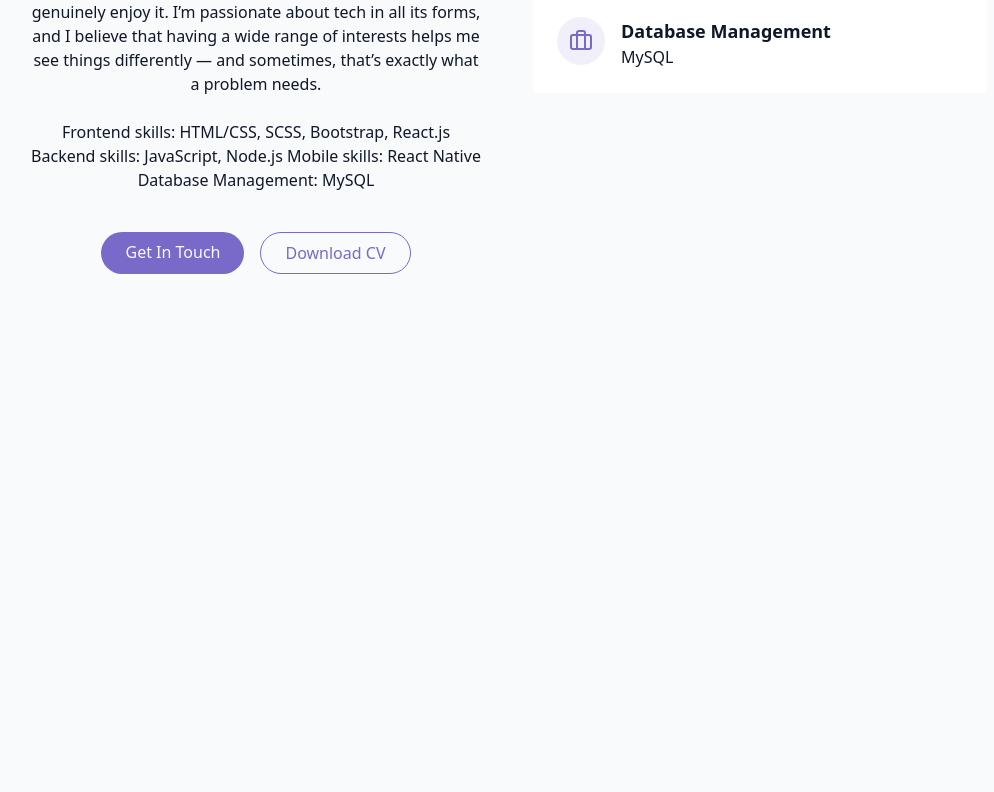
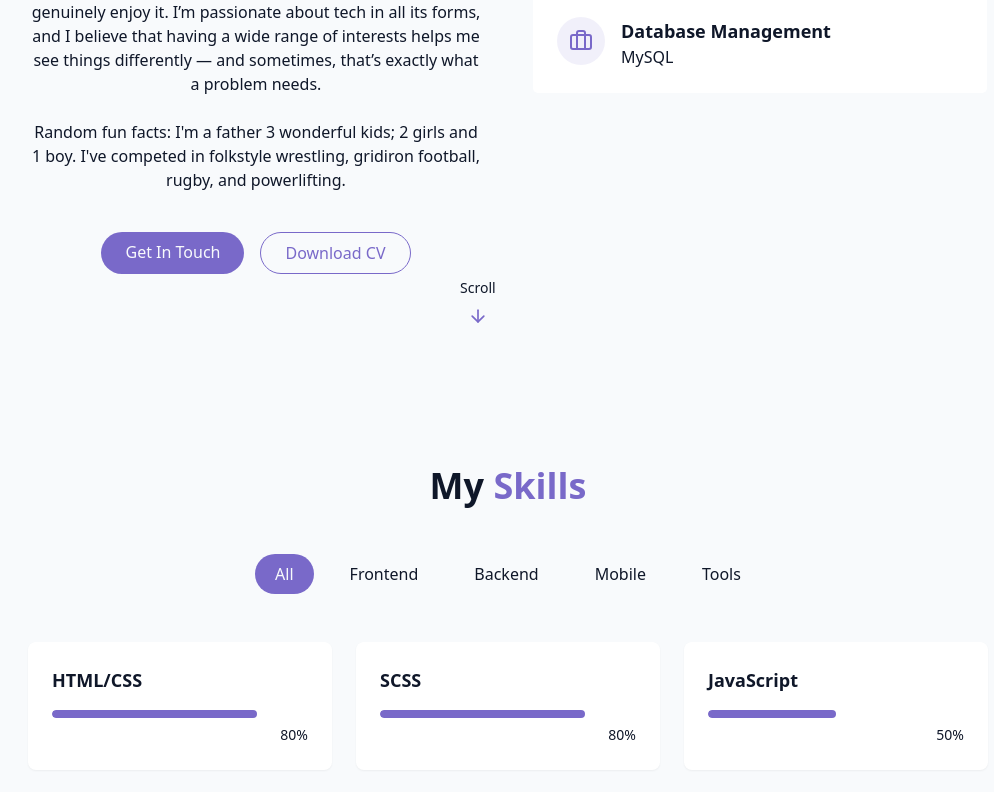
Before and after one commit to Tuitupou/seleti_portfolio, a React (Vite) app: page / in a window 1280 px wide. Shown: the part 1448-2240 px from the top of the page, without its empty margins (132-1126 px from the left). Before the commit the page ends 1818 px from the top, so only its background shows below. Built offline with nearby package versions, Linux system fonts and the light colour scheme.

Commit message:
Added Skills Section

```diff
--- a/src/components/AboutSection.jsx
+++ b/src/components/AboutSection.jsx
@@ -1,5 +1,6 @@
 import { Briefcase, Code, User } from "lucide-react";
 import React from "react";
+import { ArrowDown } from "lucide-react";
 
 export const AboutSection = () => {
     return (
@@ -27,10 +28,7 @@
                         </p>
 
                         <p className="text-muted-foreground">
-                           Frontend skills: HTML/CSS, SCSS, Bootstrap, React.js
-                           Backend skills: JavaScript, Node.js
-                           Mobile skills: React Native
-                           Database Management: MySQL
+                           Random fun facts: I'm a father 3 wonderful kids; 2 girls and 1 boy. I've competed in folkstyle wrestling, gridiron football, rugby, and powerlifting.
                         </p>
 
                         <div className="flex flex-col sm:flex-row gap-4 pt-4 justify-center">
@@ -89,6 +87,10 @@
                     </div>
                 </div>
             </div>
+            <div className="absolute bottom-8 left-1/2 transform -translate-x-12 flex flex-col items-center animate-bounce">
+                <span className="text-sm text-muted-foreground mb-2">Scroll</span>
+                <ArrowDown className="h-5 w-5 text-primary" />
+            </div>
         </section>
     );
 };
--- /dev/null
+++ b/src/components/SkillsSection.jsx
@@ -0,0 +1,92 @@
+import { useState } from "react";
+import { cn } from "@/lib/utils";
+import { ArrowDown } from "lucide-react";
+
+const skills = [
+    //Frontend
+    { name: "HTML/CSS", level: 80, category: "frontend" },
+    { name: "SCSS", level: 80, category: "frontend" },
+    { name: "JavaScript", level: 50, category: "frontend" },
+    { name: "React.js", level: 50, category: "frontend" },
+    { name: "Tailwind CSS", level: 60, category: "frontend" },
+
+    //Backend
+    { name: "Node.js", level: 50, category: "backend" },
+    { name: "MySQL", level: 55, category: "backend" },
+
+    //Mobile
+    { name: "React Native", level: 50, category: "mobile" },
+
+    //Tools
+    { name: "Git/GitHub", level: 70, category: "tools" },
+    { name: "VS Code", level: 70, category: "tools" },
+    { name: "Docker", level: 50, category: "tools" },
+];
+
+const categories = ["all", "frontend", "backend", "mobile", "tools"];
+
+export const SkillsSection = () => {
+    const [activeCategory, setActiveCategory] = useState("all");
+
+    const filteredSkills = skills.filter (
+        (skill) => activeCategory === "all" || skill.category === activeCategory
+    );
+
+    return (
+        <section
+            id="skills"
+            className="py-24 px-4 relative bg-secondary/30"
+        >
+            <div className="container mx-auto max-w-5xl">
+                <h2 className="text-3xl md:text-4xl font-bold mb-12 text-center">
+                    My <span className="text-primary"> Skills</span>
+                </h2>
+
+                <div className="flex flex-wrap justify-center gap-4 mb-12">
+                    {categories.map((category, key) => (
+                        <button
+                            key={key}
+                            onClick={() => setActiveCategory(category)}
+                            className={cn(
+                                "px-5 py-2 rounded-full transition-colors duration-300 capitalize",
+                                activeCategory === category ? "bg-primary text-primary-foreground" : "bg-secondary/70 text-foreground hover:bd-secondary"
+                            )}
+                        >
+                            {category}
+                        </button>
+                    ))}
+                </div>
+
+                <div className="grid grid-cols-1 sm:grid-cols-2 lg:grid-cols-3 gap-6">
+                    {filteredSkills.map((skill, key) => (
+                        <div
+                            key={key}
+                            className="bg-card p-6 rounded-lg shadow-xs card-hover"
+                        >
+                            <div className="text-left mb-4">
+                                <h3 className="font-semibold text-lg">{skill.name}</h3>
+                            </div>
+                            <div className="w-full bg-secondary/50 h-2 rounded-full overflow-hidden">
+                                <div
+                                    className="bg-primary h-2 rounded-full origin-full animate-[grow_1.5s_ease-out"
+                                    style={{width: skill.level + "%"}}
+                                />
+                            </div>
+                            <div className="text-right mt-1">
+                                <span className="text-sm text-muted-foreground">
+                                    {skill.level}%
+                                </span>
+                            </div>
+                        </div>
+                    ))}
+                </div>
+
+            </div>
+
+            <div className="absolute bottom-8 left-1/2 transform -translate-x-12 flex flex-col items-center animate-bounce">
+                <span className="text-sm text-muted-foreground mb-2">Scroll</span>
+                <ArrowDown className="h-5 w-5 text-primary" />
+            </div>
+        </section>
+    );
+};
--- a/src/pages/Home.jsx
+++ b/src/pages/Home.jsx
@@ -3,6 +3,7 @@
 import { Navbar } from "../components/Navbar";
 import { HeroSection } from "../components/HeroSection";
 import { AboutSection } from "../components/AboutSection";
+import { SkillsSection } from "../components/SkillsSection";
 
 export const Home = () => {
     return (
@@ -20,6 +21,7 @@
             <main>
                 <HeroSection />
                 <AboutSection />
+                <SkillsSection />
             </main>
 
             {/* Footer */}
```
